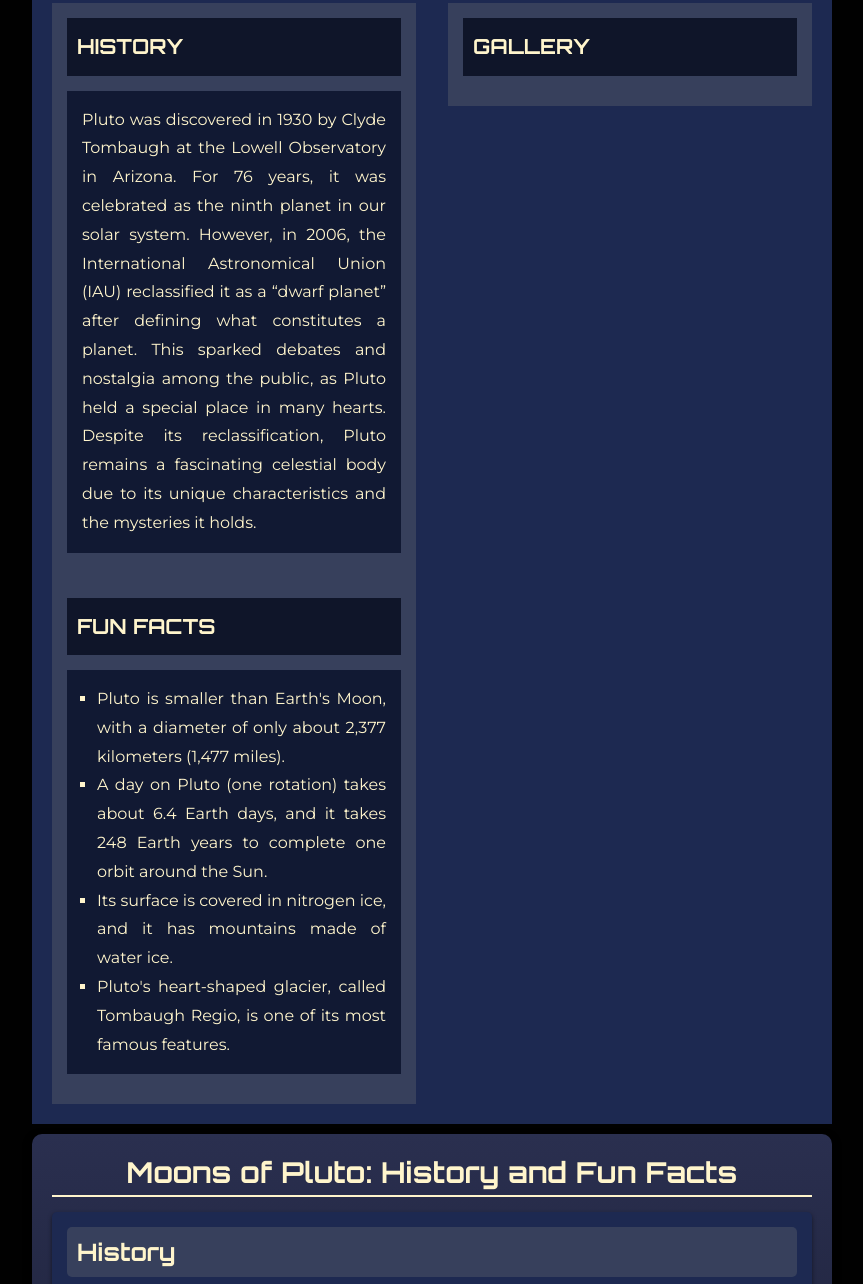
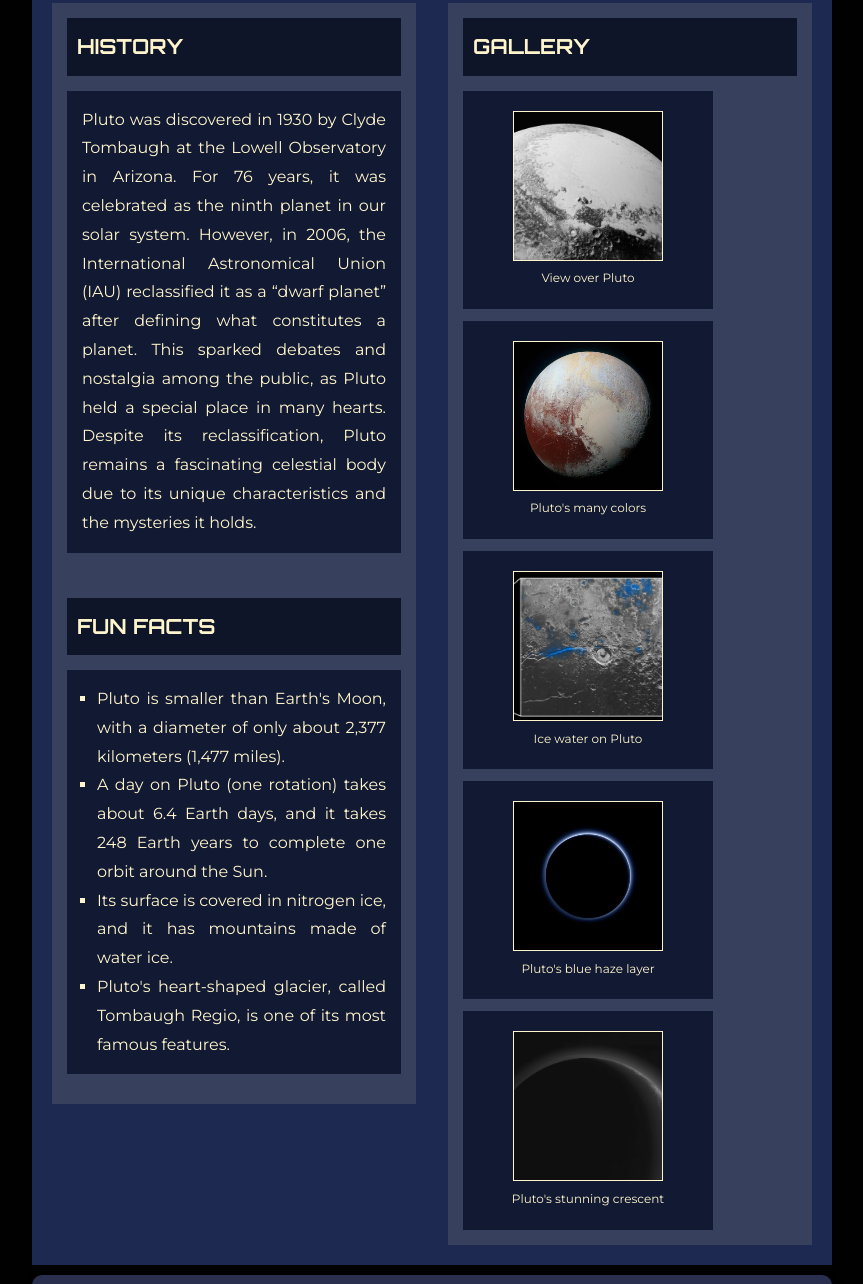
Before and after one commit to lyumii/pluto-project, a plain HTML site: page index.html in a window 1280 px wide. Shown: the part 749-2033 px from the top of the page, without its empty margins (208-1071 px from the left). Drawn offline with Linux system fonts and the light colour scheme.

Commit message:
adding gallery

```diff
--- a/index.html
+++ b/index.html
@@ -25,6 +25,7 @@
         <li><a href="#">Footer?</a></li>
       </ul>
     </nav>
+  </header>
   <body>
     <main>
       <section id="intro">
@@ -34,14 +35,14 @@
         />
         <p>
           Pluto, once celebrated as the ninth planet of our solar system,
-            continues to captivate our imagination despite its reclassification
-            as a dwarf planet. Located in the distant Kuiper Belt, this icy
-            world is a realm of mystery and wonder, characterized by its unique
-            surface features and fascinating geological activity. Adding to its
-            intrigue is its system of five moons—Charon, Styx, Nix, Kerberos,
-            and Hydra—which orbit in a dance as unique as Pluto itself.
-            Together, they form a celestial family that has reshaped our
-            understanding of the outer reaches of the solar system.
+          continues to captivate our imagination despite its reclassification as
+          a dwarf planet. Located in the distant Kuiper Belt, this icy world is
+          a realm of mystery and wonder, characterized by its unique surface
+          features and fascinating geological activity. Adding to its intrigue
+          is its system of five moons—Charon, Styx, Nix, Kerberos, and
+          Hydra—which orbit in a dance as unique as Pluto itself. Together, they
+          form a celestial family that has reshaped our understanding of the
+          outer reaches of the solar system.
         </p>
       </section>
       <section id="planet">
@@ -56,8 +57,8 @@
                 ninth planet in our solar system. However, in 2006, the
                 International Astronomical Union (IAU) reclassified it as a
                 “dwarf planet” after defining what constitutes a planet. This
-                  sparked debates and nostalgia among the public, as Pluto held
-                  a special place in many hearts. Despite its reclassification,
+                sparked debates and nostalgia among the public, as Pluto held a
+                special place in many hearts. Despite its reclassification,
                 Pluto remains a fascinating celestial body due to its unique
                 characteristics and the mysteries it holds.
               </p>
@@ -70,23 +71,56 @@
                   about 2,377 kilometers (1,477 miles).
                 </li>
                 <li>
-                    A day on Pluto (one rotation) takes about 6.4 Earth days,
-                    and it takes 248 Earth years to complete one orbit around
-                    the Sun.
+                  A day on Pluto (one rotation) takes about 6.4 Earth days, and
+                  it takes 248 Earth years to complete one orbit around the Sun.
                 </li>
                 <li>
                   Its surface is covered in nitrogen ice, and it has mountains
                   made of water ice.
                 </li>
                 <li>
-                    Pluto's heart-shaped glacier, called Tombaugh Regio, is one
-                    of its most famous features.
+                  Pluto's heart-shaped glacier, called Tombaugh Regio, is one of
+                  its most famous features.
                 </li>
               </ul>
             </article>
           </div>
           <div>
-              <aside><h3>Gallery</h3></aside>
+            <aside>
+              <h3>Gallery</h3>
+              <div id="plutopics" class="plutopics">
+                <div>
+                  <figure>
+                    <img src="img/PIA19937_modest.jpg" alt="overview" />
+                    <figcaption>View over Pluto</figcaption>
+                  </figure>
+                </div>
+                <div>
+                  <figure>
+                    <img src="img/PIA19952_modest.jpg" alt="colorful Pluto" />
+                    <figcaption>Pluto's many colors</figcaption>
+                  </figure>
+                </div>
+                <div>
+                  <figure>
+                    <img src="img/PIA19963_modest.jpg" alt="ice water" />
+                    <figcaption>Ice water on Pluto</figcaption>
+                  </figure>
+                </div>
+                <div>
+                  <figure>
+                    <img src="img/PIA19964_modest.jpg" alt="haze layer" />
+                    <figcaption>Pluto's blue haze layer</figcaption>
+                  </figure>
+                </div>
+                <div>
+                  <figure>
+                    <img src="img/PIA20038_modest.jpg" alt="crescent" />
+                    <figcaption>Pluto's stunning crescent</figcaption>
+                  </figure>
+                </div>
+              </div>
+            </aside>
           </div>
         </div>
       </section>
@@ -97,14 +131,13 @@
         <article class="history">
           <h3>History</h3>
           <p>
-              Pluto has five known moons: Charon, Styx, Nix, Kerberos, and
-              Hydra. Charon, the largest, was discovered in 1978 by James
-              Christy and stands out because it’s so big compared to Pluto that
-              the two are often considered a double dwarf planet system. The
-              other four moons were discovered between 2005 and 2012 using the
-              Hubble Space Telescope. These moons were named after figures from
-              Greek mythology associated with the underworld, matching Pluto's
-              namesake.
+            Pluto has five known moons: Charon, Styx, Nix, Kerberos, and Hydra.
+            Charon, the largest, was discovered in 1978 by James Christy and
+            stands out because it’s so big compared to Pluto that the two are
+            often considered a double dwarf planet system. The other four moons
+            were discovered between 2005 and 2012 using the Hubble Space
+            Telescope. These moons were named after figures from Greek mythology
+            associated with the underworld, matching Pluto's namesake.
           </p>
         </article>
 
@@ -112,17 +145,17 @@
           <h3>Fun Facts</h3>
           <ul>
             <li>
-                Charon is half the size of Pluto, and the two are tidally
-                locked, meaning they always show the same face to each other.
+              Charon is half the size of Pluto, and the two are tidally locked,
+              meaning they always show the same face to each other.
             </li>
             <li>
-                Nix and Hydra's surfaces are unusually bright, suggesting
-                they're made mostly of water ice.
+              Nix and Hydra's surfaces are unusually bright, suggesting they're
+              made mostly of water ice.
             </li>
             <li>
               The New Horizons mission in 2015 provided the first detailed
-                images of Pluto's moons, revolutionizing our understanding of
-                this distant system.
+              images of Pluto's moons, revolutionizing our understanding of this
+              distant system.
             </li>
           </ul>
         </article>
@@ -131,6 +164,4 @@
     </main>
     <footer></footer>
   </body>
-  </header>
-  <body></body>
 </html>
--- a/style.css
+++ b/style.css
@@ -118,10 +118,38 @@ nav a:visited {
 #galleryflex {
   display: flex;
   gap: 2em;
+  align-items: stretch;
 }
 
 #galleryflex div {
   width: 49%;
+  flex: 1;
+}
+
+#plutopics {
+  display: flex;
+  flex-direction: row;
+  align-items: center;
+  justify-content: center;
+  gap: 1em;
+  position: relative;
+  font-size: 12px;
+  flex-wrap: wrap;
+}
+
+.plutopics figure {
+  padding: 20px;
+  text-align: center;
+  width: 250px;
+  flex: 0 1 auto;
+  background-color: #111933;
+}
+
+#plutopics img {
+  height: 150px;
+  width: 150px;
+  object-fit: cover;
+  border: #fff5cc 1px solid;
 }
 
 /* Moons of Pluto: History and Fun Facts styling */
```
Also changed, not shown: img/PIA19937_modest.jpg (added), img/PIA19952_modest.jpg (added), img/PIA19963_modest.jpg (added), img/PIA19964_modest.jpg (added), img/PIA20038_modest.jpg (added). Lines whose indentation alone changed are shown as unchanged.
